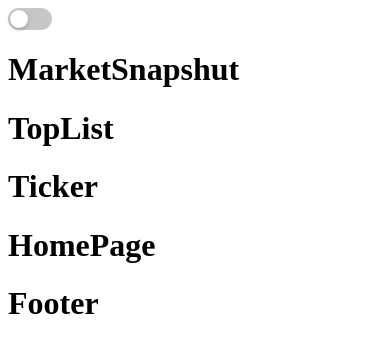
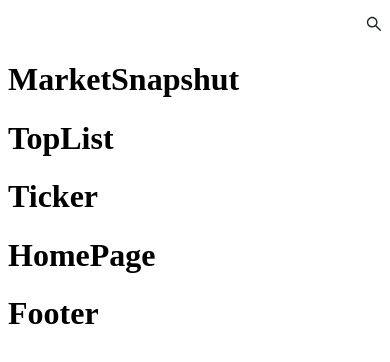
Before and after one commit to MohsenKazemizade/crypto-website, a React (Vite) app: page / in a window 390 px wide. Shown: the top 362 px of the page. Built offline with nearby package versions, Linux system fonts and the light colour scheme.

Commit message:
feat: 2 kind of searchbar for inside navbar for mobile devices and inside primary header for larg screens

```diff
--- /dev/null
+++ b/src/Components/SearchBar/SearchBarDesktop.tsx
@@ -0,0 +1,25 @@
+// src/Components/SearchBar/SearchBarDesktop.tsx
+import { Input } from "antd";
+import { useState } from "react";
+// import { useTheme } from "../../Context/ThemeContext";
+
+const SearchBarDesktop: React.FC = () => {
+  const [query, setQuery] = useState("");
+  //   const { theme } = useTheme();
+
+  return (
+    <div
+      style={{ position: "relative", display: "flex", alignItems: "center" }}
+    >
+      <Input
+        placeholder="Search coins..."
+        value={query}
+        onChange={(e) => setQuery(e.target.value)}
+        allowClear
+        style={{ borderRadius: 4, height: "32px" }}
+      />
+    </div>
+  );
+};
+
+export default SearchBarDesktop;
--- /dev/null
+++ b/src/Components/SearchBar/SearchBarMobile.tsx
@@ -0,0 +1,75 @@
+// src/Components/SearchBar/SearchBarMobile.tsx
+import { SearchOutlined, CloseOutlined } from "@ant-design/icons";
+import { useState } from "react";
+import { Input } from "antd";
+import { useTheme } from "../../Context/ThemeContext";
+
+const SearchBarMobile: React.FC = () => {
+  const [open, setOpen] = useState(false);
+  const { theme } = useTheme();
+  const [query, setQuery] = useState("");
+
+  return (
+    <div
+      style={{
+        direction: "rtl",
+        position: "relative",
+        display: "flex",
+        alignItems: "center",
+      }}
+    >
+      {!open && (
+        <SearchOutlined
+          onClick={() => setOpen(true)}
+          style={{
+            fontSize: "16px",
+            marginLeft: "8px",
+            cursor: "pointer",
+            transition: "color 0.3s ease",
+            color: theme === "dark" ? "#EAECEF" : "#1E2329",
+          }}
+          onMouseEnter={(e) => (e.currentTarget.style.color = "#F0B90B")}
+          onMouseLeave={(e) =>
+            (e.currentTarget.style.color =
+              theme === "dark" ? "#EAECEF" : "#1E2329")
+          }
+        />
+      )}
+
+      {open && (
+        <CloseOutlined
+          onClick={() => setOpen(false)}
+          style={{
+            fontSize: "16px",
+            marginLeft: "8px",
+            cursor: "pointer",
+            color: theme === "dark" ? "#EAECEF" : "#1E2329",
+            transition: "color 0.3s ease",
+          }}
+          onMouseEnter={(e) => (e.currentTarget.style.color = "#F0B90B")}
+          onMouseLeave={(e) =>
+            (e.currentTarget.style.color =
+              theme === "dark" ? "#EAECEF" : "#1E2329")
+          }
+        />
+      )}
+      <div
+        style={{
+          width: open ? 200 : 0,
+          overflow: "hidden",
+          transition: "width 0.3s ease",
+        }}
+      >
+        <Input
+          placeholder="Search coins..."
+          value={query}
+          onChange={(e) => setQuery(e.target.value)}
+          allowClear
+          style={{ borderRadius: 4 }}
+        />
+      </div>
+    </div>
+  );
+};
+
+export default SearchBarMobile;
--- a/src/Layouts/PrimaryLayout/Header.tsx
+++ b/src/Layouts/PrimaryLayout/Header.tsx
@@ -1,14 +1,25 @@
-import React from "react";
-import { Switch } from "antd";
-import { useTheme } from "../../Context/ThemeContext";
+// src/Components/Header/Header.tsx
+import React, { Suspense } from "react";
+import { Grid } from "antd";
+
+const { useBreakpoint } = Grid;
+
+const SearchBarMobile = React.lazy(
+  () => import("../../Components/SearchBar/SearchBarMobile")
+);
+const SearchBarDesktop = React.lazy(
+  () => import("../../Components/SearchBar/SearchBarDesktop")
+);
 
 const Header: React.FC = () => {
-  const { theme, toggleTheme } = useTheme();
+  const screens = useBreakpoint();
+  const isMobile = !screens.md;
 
   return (
-    <div>
-      <Switch checked={theme === "dark"} onChange={toggleTheme} />
-    </div>
+    <Suspense fallback={null}>
+      {isMobile && <SearchBarMobile />}
+      {!isMobile && <SearchBarDesktop />}
+    </Suspense>
   );
 };
 
```
